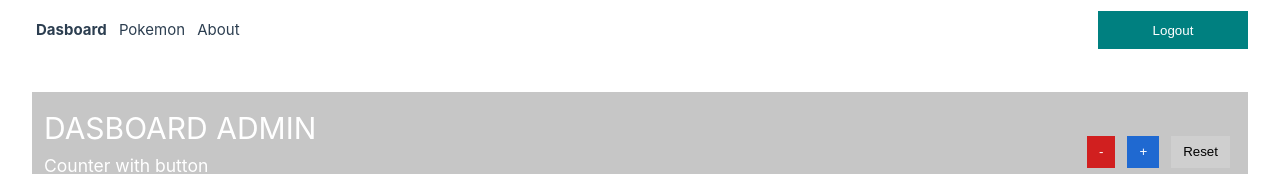
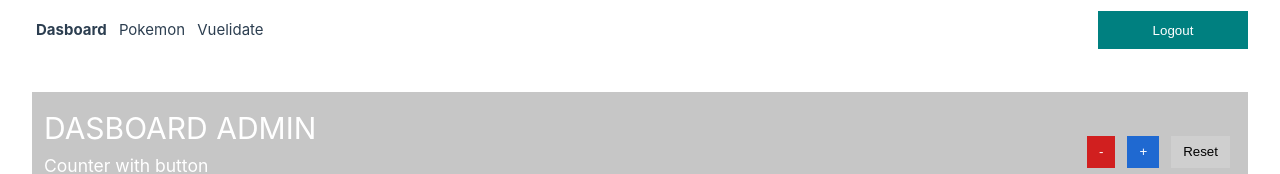
Before and after one commit to tomimandalap/boiler-vue3-pinia, a Vue app: page /admin in a window 1280 px wide. Shown: the top 174 px of the page. Built offline with nearby package versions, Linux system fonts and the light colour scheme; sample sign-in values are in the browser's storage.

Commit message:
feat: add router vuelidate

```diff
--- a/src/Layouts/dasboard.vue
+++ b/src/Layouts/dasboard.vue
@@ -29,7 +29,7 @@ onMounted(() => {
         >
           Pokemon
         </router-link>
-        <router-link to="/admin/about">About</router-link>
+        <router-link to="/admin/vuelidate">Vuelidate</router-link>
       </div>
 
       <button @click="logout" class="btn-logout">Logout</button>
--- a/src/router/index.js
+++ b/src/router/index.js
@@ -4,7 +4,7 @@ import DasboardLayout from "../Layouts/dasboard.vue";
 import Login from "../views/login.vue";
 import Home from "../views/index.vue";
 import Admin from "../views/admin/index.vue";
-import About from "../views/admin/about.vue";
+import Vuelidate from "../views/admin/vuelidate.vue";
 import NotFound from "../views/notfound.vue";
 import PokemonList from "../views/admin/pokemon/index.vue";
 import DetailPokemon from "../views/admin/pokemon/detail.vue";
@@ -55,9 +55,9 @@ const router = createRouter({
           component: DetailPokemon,
         },
         {
-          path: "about",
-          name: "About",
-          component: About,
+          path: "vuelidate",
+          name: "Vuelidate",
+          component: Vuelidate,
         },
       ],
     },
```
Also changed, not shown: src/views/Admin/vuelidate.vue (renamed from src/views/Admin/About.vue).
